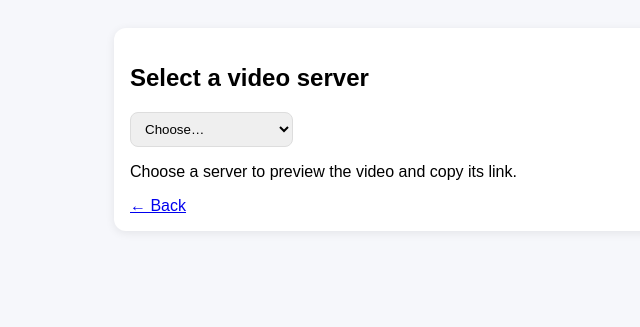
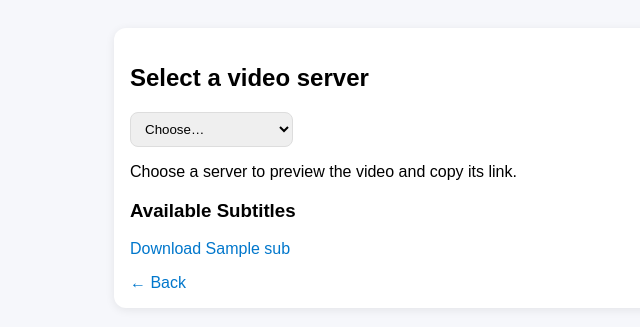
Before and after one commit to VkTheEncoder/Scrap, a Flask app: template templates/watch.html in a window 1280 px wide. Shown: the top 327 px of the page, without its empty margins (60-700 px from the left). Run offline with Flask 3, Linux system fonts and the light colour scheme; the template is opened without the code that fills it: most values are stand-ins (such as "Sample title", 1, 10 or a date in 2020).

Commit message:
Update watch.html

```diff
--- a/templates/watch.html
+++ b/templates/watch.html
@@ -7,6 +7,10 @@
     .wrap { max-width:900px; margin:0 auto; background:#fff; border-radius:12px; padding:16px; box-shadow:0 2px 10px rgba(0,0,0,.08); }
     #player { margin-top:16px; }
     select { padding:8px 10px; border-radius:8px; border:1px solid #ddd; }
+    ul { list-style:none; padding:0; }
+    li { margin:6px 0; }
+    a { text-decoration:none; color:#0077cc; }
+    a:hover { text-decoration:underline; }
   </style>
 </head>
 <body>
@@ -18,7 +22,19 @@
       <option value="{{ v.src }}">{{ v.label }}</option>
       {% endfor %}
     </select>
+
     <div id="player"><p>Choose a server to preview the video and copy its link.</p></div>
+
+    <!-- 🔽 New subtitle section -->
+    {% if subs %}
+      <h3>Available Subtitles</h3>
+      <ul>
+        {% for s in subs %}
+          <li><a href="{{ s }}" download>Download {{ s.split('/')[-1] }}</a></li>
+        {% endfor %}
+      </ul>
+    {% endif %}
+
     <div style="margin-top:12px;"><a href="javascript:history.back()">← Back</a></div>
   </div>
   <script>
```
